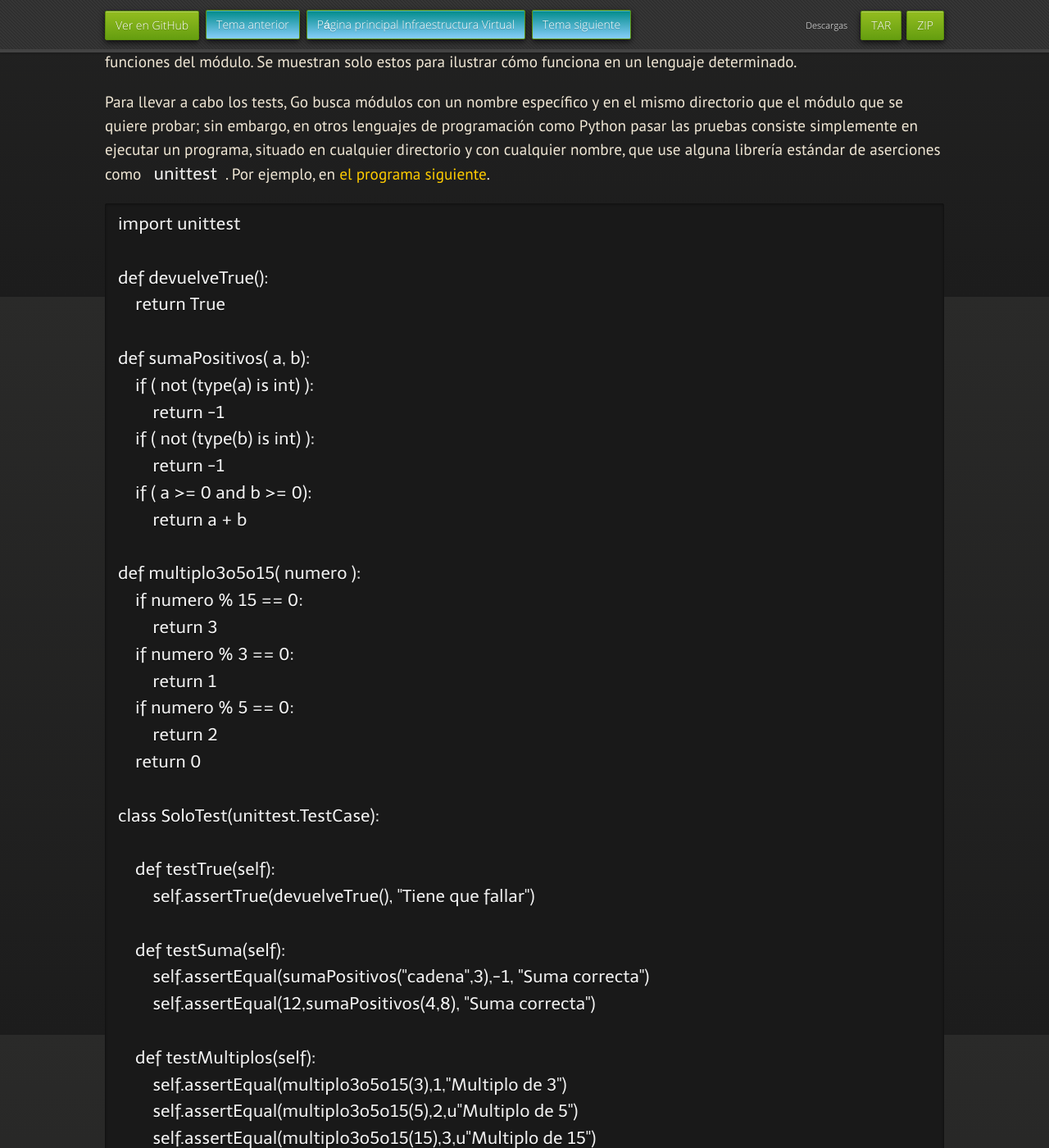
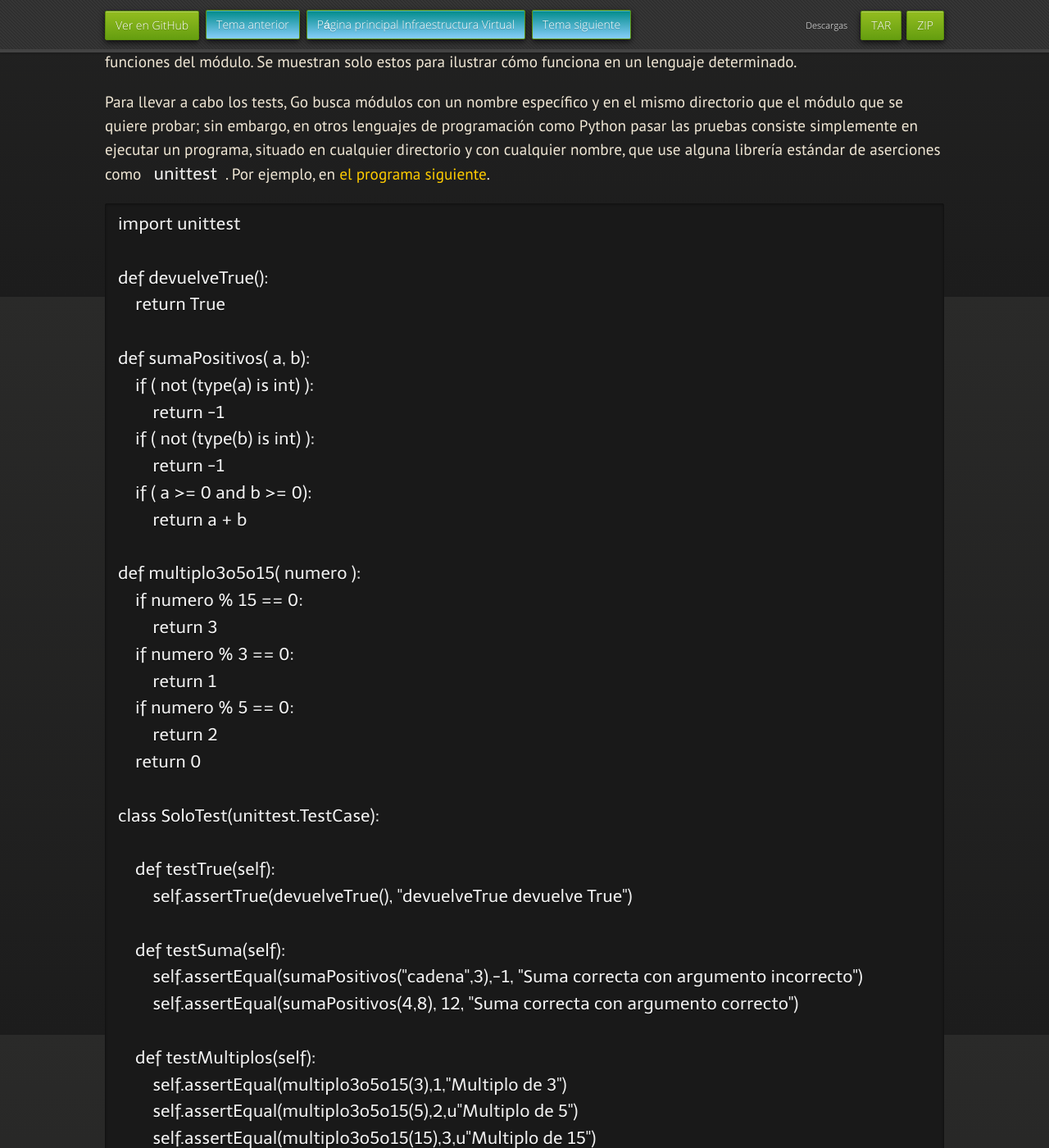
Before and after one commit to JJ/IV, a Jekyll site: the page built from documentos/temas/Desarrollo_basado_en_pruebas.md, in a window 1280 px wide and 1400 px high, scrolled down 3238 px. Shown: the whole window at 82% size. Built offline with Jekyll 4.4.1, drawn with Linux system fonts in a browser that asks for light colours; nearby versions of some CDN libraries; some web fonts are replaced; our own code applies the rules of GitHub Pages for plain Markdown files; some of the changed text lies outside the part shown.

Commit message:
Sync documentos/temas/Desarrollo_basado_en_pruebas.md de master a gh-pages

```diff
--- a/documentos/temas/Desarrollo_basado_en_pruebas.md
+++ b/documentos/temas/Desarrollo_basado_en_pruebas.md
@@ -184,11 +184,11 @@ def multiplo3o5o15( numero ):
 class SoloTest(unittest.TestCase):
 
     def testTrue(self):
-        self.assertTrue(devuelveTrue(), "Tiene que fallar")
+        self.assertTrue(devuelveTrue(), "devuelveTrue devuelve True")
 
     def testSuma(self):
-        self.assertEqual(sumaPositivos("cadena",3),-1, "Suma correcta")
-        self.assertEqual(12,sumaPositivos(4,8), "Suma correcta")
+        self.assertEqual(sumaPositivos("cadena",3),-1, "Suma correcta con argumento incorrecto")
+        self.assertEqual(sumaPositivos(4,8), 12, "Suma correcta con argumento correcto")
 
     def testMultiplos(self):
         self.assertEqual(multiplo3o5o15(3),1,"Multiplo de 3")
```
Also changed, not shown: other parts of documentos/temas/Desarrollo_basado_en_pruebas.md (+1 -1 lines).
